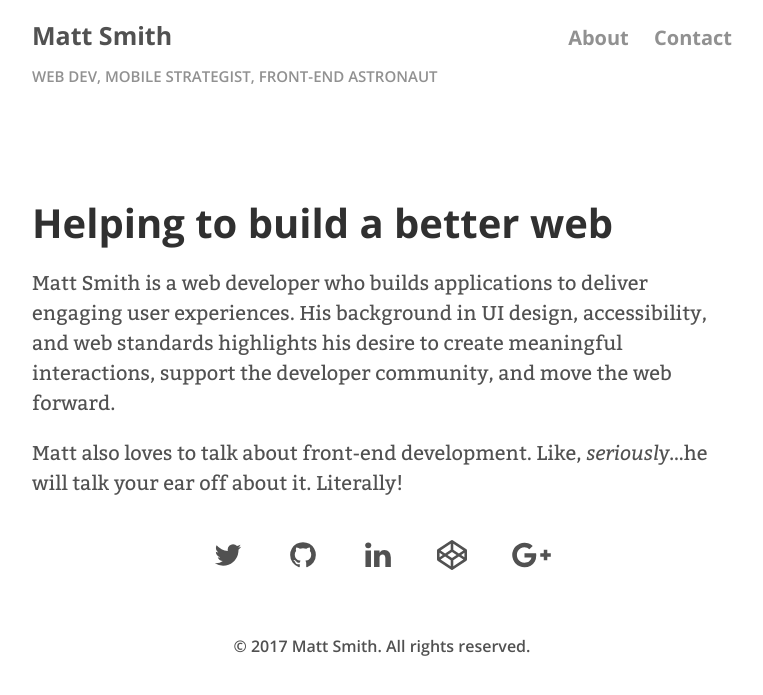
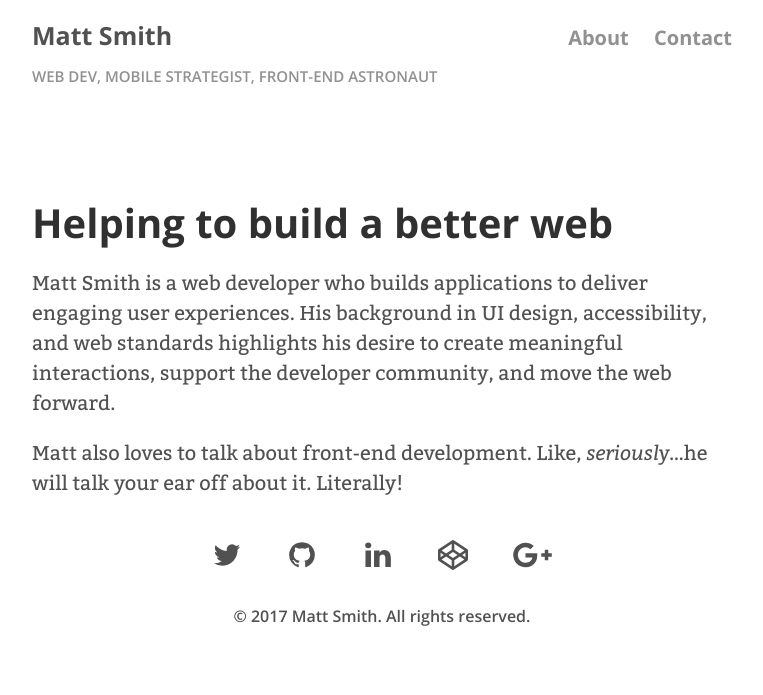
Before and after one commit to AllThingsSmitty/allthingssmitty.github.io, a Jekyll site: the page built from about.md, in a window 1280 px wide. Shown: the top 695 px of the page, without its empty margins (258-1021 px from the left). Built offline with Jekyll 4.4.1, drawn with Linux system fonts in a browser that asks for light colours.

Commit message:
Added social icons to footer 🦊

```diff
--- a/_layouts/default.html
+++ b/_layouts/default.html
@@ -32,6 +32,7 @@
       </main>
 
       <footer role="contentinfo">
+        {% include social-channels.html %}
         <small>
           &copy; <time datetime="{{ site.time | date_to_xmlschema }}">{{ site.time | date: '%Y' }}</time> Matt Smith. All rights reserved.
         </small>
--- a/_sass/_share.scss
+++ b/_sass/_share.scss
@@ -16,11 +16,11 @@
 }
 
 .social {
-  display: table;
   margin: 0 auto;
 
   ul {
-    margin: 1rem 0;
+    display: inline-block;
+    margin-bottom: 1.5rem;
     padding: 0;
 
     li {
--- a/about.md
+++ b/about.md
@@ -6,5 +6,3 @@
 Matt Smith is a web developer who builds applications to deliver engaging user experiences. His background in UI design, accessibility, and web standards highlights his desire to create meaningful interactions, support the developer community, and move the web forward.
 
 Matt also loves to talk about front-end development. Like, *seriously*...he will talk your ear off about it. Literally!
-
-{% include social-channels.html %}
```
